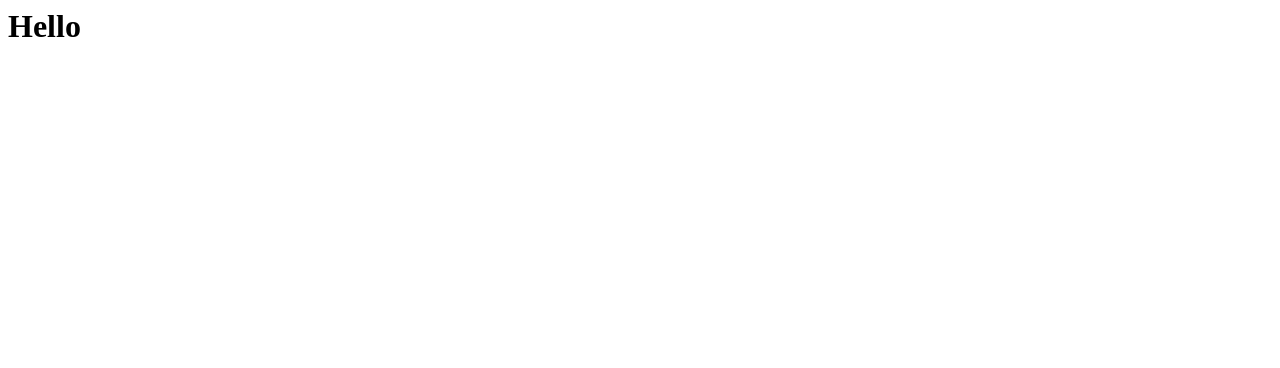
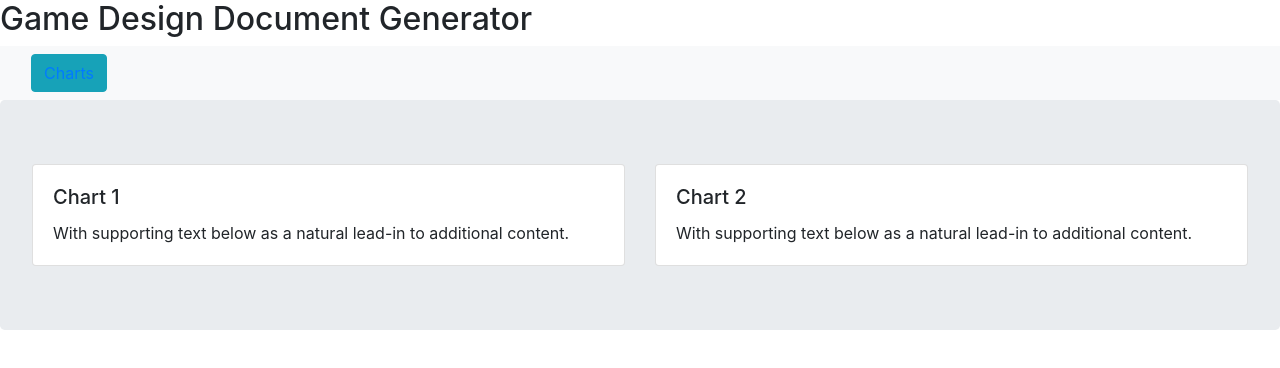
Before and after one commit to ashishcw/GDD, a plain HTML site: page index.html in a window 1280 px wide. Drawn offline with nearby package versions, Linux system fonts and the light colour scheme.

Commit message:
First_Commit

```diff
--- a/index.html
+++ b/index.html
@@ -1,3 +1,82 @@
+<!DOCTYPE html>
 <html>
-    <h1>Hello</h1>
+    <head>
+        <meta charset="utf-8">
+        <meta name="viewport" content="width=device-width, initial-scale=1.0">
+        <meta http-equiv="X-UA-Compatible" content="IE=edge">
+
+        <title>Game Design Document Generator</title>
+
+        <!-- Bootstrap CSS CDN -->
+        <!-- <link rel="stylesheet" href="https://stackpath.bootstrapcdn.com/bootstrap/4.1.0/css/bootstrap.min.css" integrity="sha384-9gVQ4dYFwwWSjIDZnLEWnxCjeSWFphJiwGPXr1jddIhOegiu1FwO5qRGvFXOdJZ4" crossorigin="anonymous"> -->
+        <link rel="stylesheet" href="https://cdn.jsdelivr.net/npm/bootstrap@4.6.0/dist/css/bootstrap.min.css">
+
+        <!-- Project CSS -->
+        <link rel="stylesheet" href="./css/style.css">
+
+        <!-- Scrollbar Custom CSS -->
+        <!-- <link rel="stylesheet" href="https://cdnjs.cloudflare.com/ajax/libs/malihu-custom-scrollbar-plugin/3.1.5/jquery.mCustomScrollbar.min.css"> -->
+
+        <!-- Font Awesome JS -->
+        <!-- <script defer src="https://use.fontawesome.com/releases/v5.0.13/js/solid.js" integrity="sha384-tzzSw1/Vo+0N5UhStP3bvwWPq+uvzCMfrN1fEFe+xBmv1C/AtVX5K0uZtmcHitFZ" crossorigin="anonymous"></script>
+        <script defer src="https://use.fontawesome.com/releases/v5.0.13/js/fontawesome.js" integrity="sha384-6OIrr52G08NpOFSZdxxz1xdNSndlD4vdcf/q2myIUVO0VsqaGHJsB0RaBE01VTOY" crossorigin="anonymous"></script> -->
+
+    </head>
+
+    <body>
+
+        <div class="wrapper">
+
+            <!-- Main Content  -->
+            <h2>Game Design Document Generator</h2>
+            <div>
+                <nav class="navbar navbar-expand-lg navbar-light bg-light">
+                    <div class="container-fluid">
+
+                        <button type="button" class="btn btn-info">
+                            <a href="index.html">Charts</a>
+                        </button>
+
+                    </div>
+                </nav>
+            </div>
+
+            <div class="tab-content" id="v-pills-tabContent">
+                <div class="tab-pane fade show active" id="home" role="tabpanel" aria-labelledby="v-pills-home-tab">
+                    <div class="jumbotron">
+
+                        <div class="row">
+                            <div class="col-sm-6">
+                              <div class="card">
+                                <div class="card-body">
+                                  <h5 class="card-title">Chart 1</h5>
+                                  <p class="card-text">With supporting text below as a natural lead-in to additional content.</p>
+                                </div>
+                              </div>
+                            </div>
+                            <div class="col-sm-6">
+                              <div class="card">
+                                <div class="card-body">
+                                  <h5 class="card-title">Chart 2</h5>
+                                  <p class="card-text">With supporting text below as a natural lead-in to additional content.</p>
+                                </div>
+                              </div>
+                            </div>
+                          </div>
+                    </div>
+                </div>
+            </div>
+        </div>
+
+        <div class="overlay"></div>
+
+        <!-- jQuery CDN - Slim version (=without AJAX) -->
+        <script src="https://code.jquery.com/jquery-3.3.1.slim.min.js" integrity="sha384-q8i/X+965DzO0rT7abK41JStQIAqVgRVzpbzo5smXKp4YfRvH+8abtTE1Pi6jizo" crossorigin="anonymous"></script>
+        <!-- Popper.JS -->
+        <!-- <script src="https://cdnjs.cloudflare.com/ajax/libs/popper.js/1.14.0/umd/popper.min.js" integrity="sha384-cs/chFZiN24E4KMATLdqdvsezGxaGsi4hLGOzlXwp5UZB1LY//20VyM2taTB4QvJ" crossorigin="anonymous"></script> -->
+        <!-- Bootstrap JS -->
+        <script src="https://stackpath.bootstrapcdn.com/bootstrap/4.1.0/js/bootstrap.min.js" integrity="sha384-uefMccjFJAIv6A+rW+L4AHf99KvxDjWSu1z9VI8SKNVmz4sk7buKt/6v9KI65qnm" crossorigin="anonymous"></script>
+        <!-- jQuery Custom Scroller CDN -->
+        <script src="https://cdnjs.cloudflare.com/ajax/libs/malihu-custom-scrollbar-plugin/3.1.5/jquery.mCustomScrollbar.concat.min.js"></script>
+    </body>
 </html>
```
Also changed, not shown: css/style.css (added).
